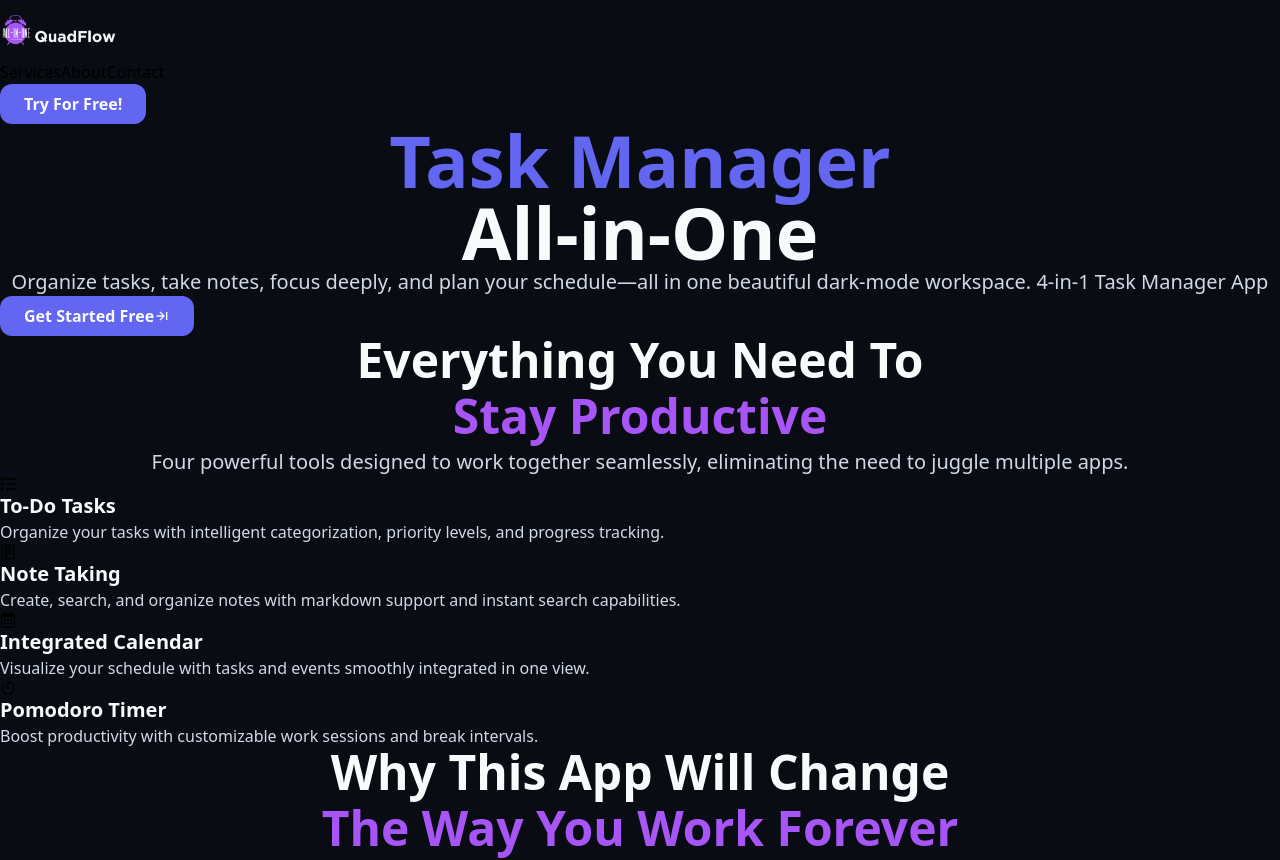
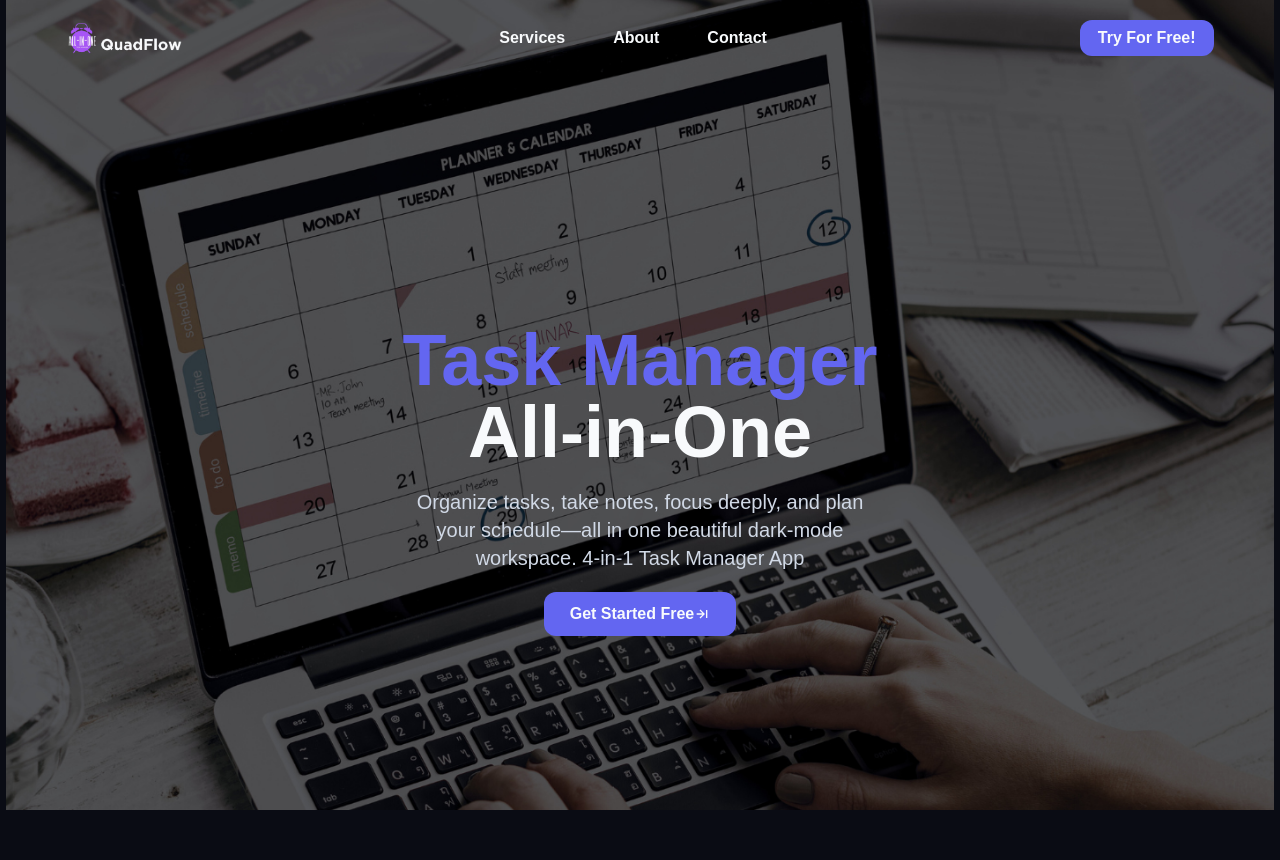
Before and after one commit to Amine4jh/QuadFlow-react, a React (Vite) app: page / in a window 1280 px wide. Shown: the top 860 px of the page. Built offline with nearby package versions, Linux system fonts and the light colour scheme.

Commit message:
Add More Styles (Complete Hero and Features Sections)

```diff
--- a/src/index.css
+++ b/src/index.css
@@ -2,7 +2,7 @@
 
 /* Custom Theme */
 @theme {
-  --font-primary: "";
+  --font-primary: "Arial";
 
   --color-background: #0a0c14;
   --color-background-dark: #111827;
@@ -23,9 +23,15 @@
 
 /* Just For Now */
 body {
-  @apply bg-background;
+  @apply bg-background flex justify-center;
 }
 /* Just For Now */
+* {
+  @apply font-primary;
+}
+#container {
+  @apply px-15 w-[99vw] bg-[url(./assets/images/background.png)] bg-contain bg-no-repeat;
+}
 
 /* Headings */
 
@@ -77,17 +83,74 @@ footer p {
 
 /** Default **/
 button {
-  @apply text-foreground font-bold px-6 py-2 rounded-xl flex items-center;
+  @apply text-foreground font-bold px-6 py-2 rounded-xl flex items-center cursor-pointer border-2 border-transparent transition-all;
 }
 /** Specific **/
 button#primary {
-  @apply bg-primary;
+  @apply bg-primary hover:bg-transparent hover:border-foreground;
 }
 button#secondary {
   @apply bg-background-dark;
 }
 /*==========*/
 
+/* Links */
+
+/** Default **/
+a {
+  @apply text-base text-primary-glow;
+}
+/** Specific **/
+
+/*==========*/
+
+/* Sections */
+section {
+  @apply my-62;
+}
+
+/* Header */
+header {
+  @apply flex items-center justify-between py-2;
+}
+header a {
+  @apply text-foreground font-bold m-6 py-2 border-b border-transparent transition-all hover:text-accent hover:border-accent;
+}
+header button {
+  @apply px-4 py-1 hover:scale-105;
+}
+
+/* Hero Section */
+#hero p {
+  @apply w-md mx-auto my-5;
+}
+#hero button {
+  @apply mx-auto hover:-translate-y-3;
+}
+
+/* Features Section */
+section#features {
+  @apply mt-120;
+}
+#features #subTitle {
+  @apply w-lg mx-auto my-5;
+}
+#ftCardsContainer {
+  @apply mt-25 flex items-start justify-evenly;
+}
+#ftCardsContainer div {
+  @apply p-4 rounded-xl w-75;
+}
+#ftCardsContainer #icon {
+  @apply text-7xl text-primary mx-auto;
+}
+#ftCardsContainer h3 {
+  @apply text-center mt-6 mb-2;
+}
+#ftCardsContainer p {
+  @apply text-center;
+}
+
 /* Calendar */
 .sx-react-calendar-wrapper {
   @apply w-[1000px] max-w-[100vw] h-[800px] max-h-[90vh];
```
